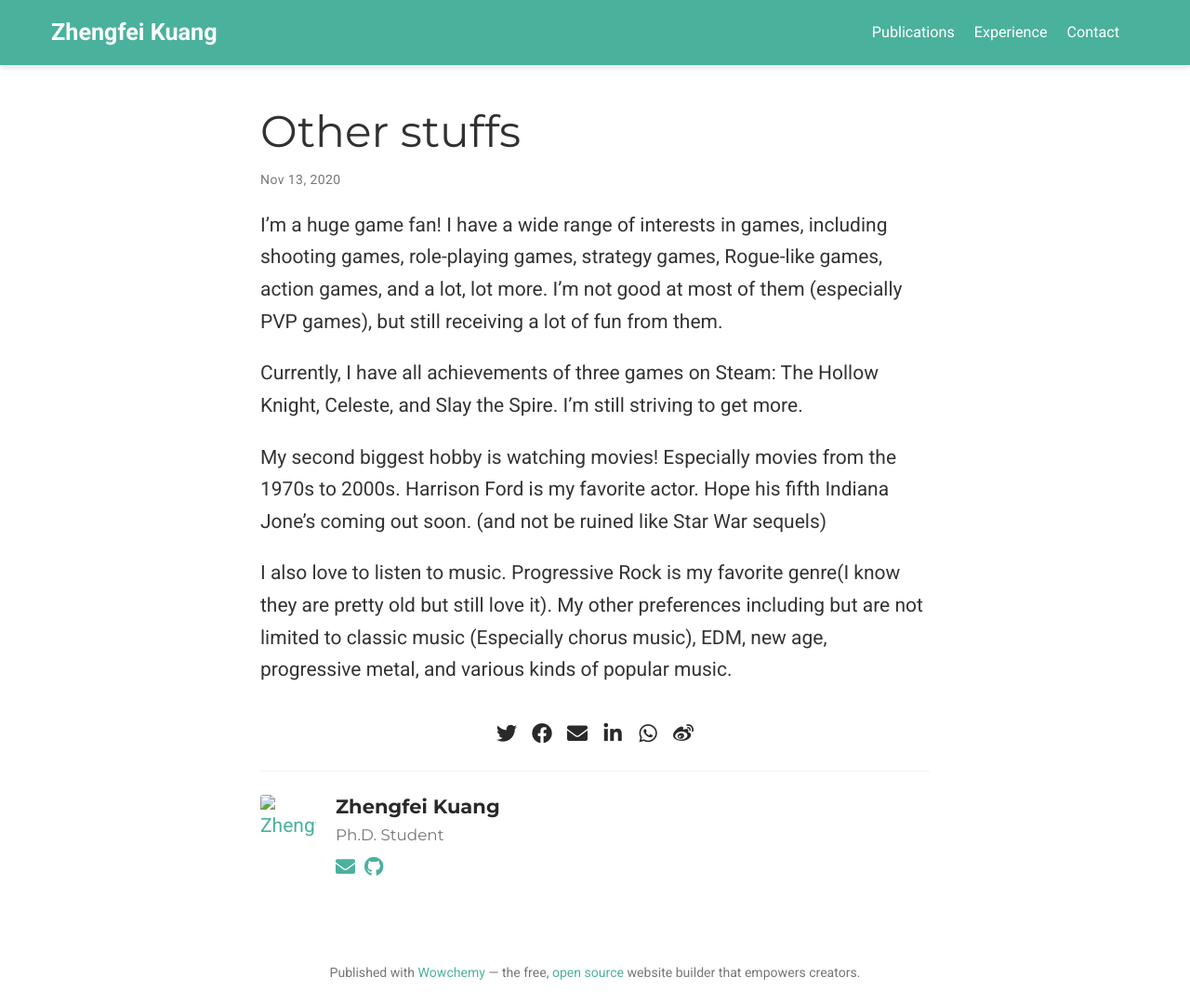
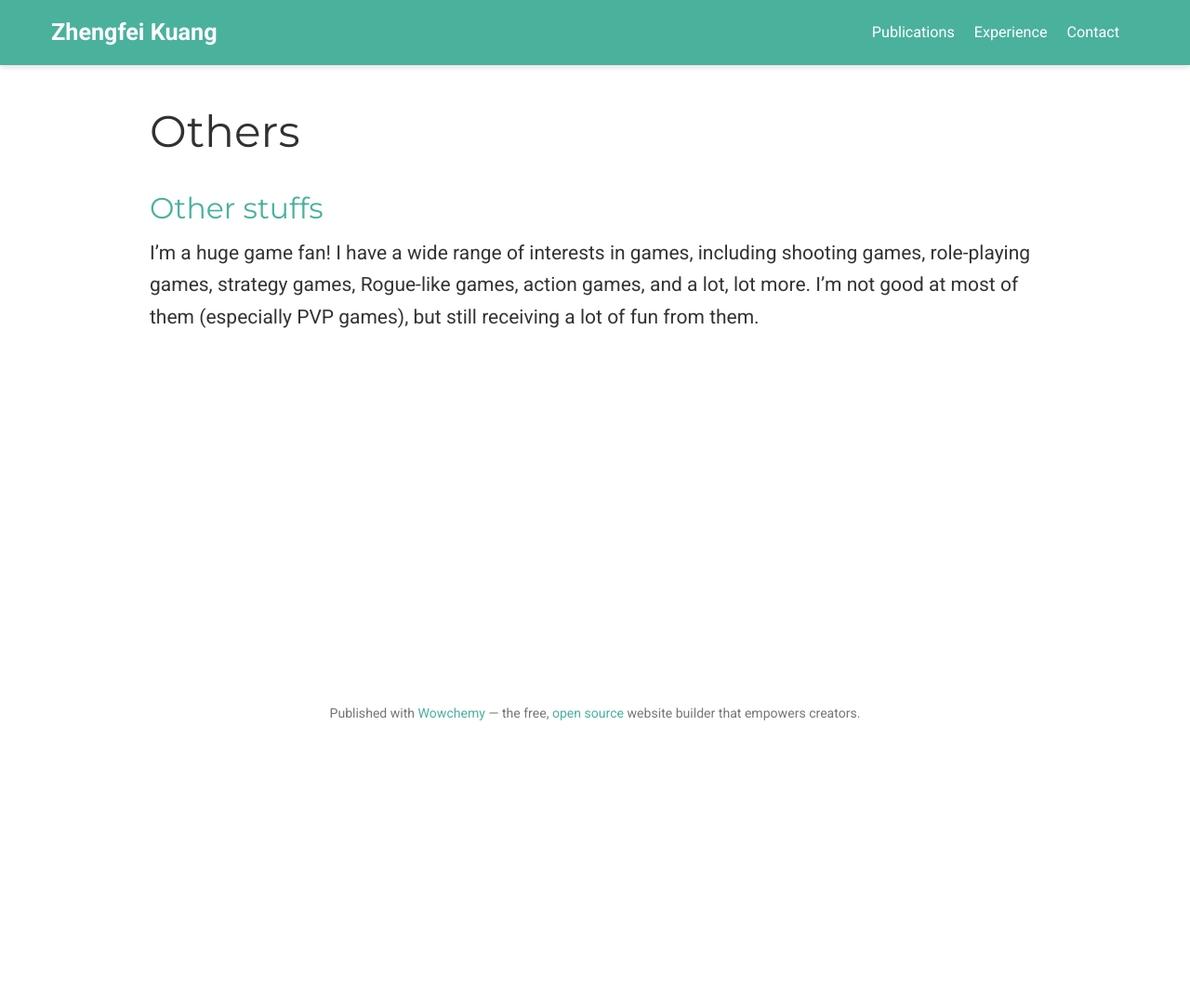
Before and after one commit to formyfamily/personal_page, a plain HTML site: page others/index.html in a window 1280 px wide. Shown: the whole page at 93% size. After the commit the page ends 800 px from the top, so only its background shows below. Drawn offline with nearby package versions, Linux system fonts and the light colour scheme; some packages are replaced by stand-ins of ours; files that its build step writes are made by us from their sources; some icons are missing; files whose address does not match are found by name.

```diff
--- a/others/index.html
+++ b/others/index.html
@@ -34,7 +34,7 @@
 
 
 
-  <meta name="description" content="I&rsquo;m a huge game fan! I have a wide range of interests in games, including shooting games, role-playing games, strategy games, Rogue-like games, action games, and a lot, lot more. I&rsquo;m not good at most of them (especially PVP games), but still receiving a lot of fun from them.">
+  <meta name="description" content="Ph.D. Student">
 
 
   <link rel="alternate" hreflang="en-us" href="formyfamily.github.io/others/">
@@ -259,6 +259,8 @@
 
 
 
+  <link rel="alternate" href="formyfamily.github.io/others/index.xml" type="application/rss+xml" title="Zhengfei Kuang">
+
 
   <link rel="manifest" href="/formyfamily.github.io/index.webmanifest">
   <link rel="icon" type="image/png" href="/formyfamily.github.io/images/icon_hu7bfa335879e23b5e181e1083958f9d87_3410_32x32_fill_lanczos_center_2.png">
@@ -281,14 +283,11 @@
 
   <meta property="og:site_name" content="Zhengfei Kuang">
   <meta property="og:url" content="formyfamily.github.io/others/">
-  <meta property="og:title" content="Other stuffs | Zhengfei Kuang">
-  <meta property="og:description" content="I&rsquo;m a huge game fan! I have a wide range of interests in games, including shooting games, role-playing games, strategy games, Rogue-like games, action games, and a lot, lot more. I&rsquo;m not good at most of them (especially PVP games), but still receiving a lot of fun from them."><meta property="og:image" content="/formyfamily.github.io/images/icon_hu7bfa335879e23b5e181e1083958f9d87_3410_512x512_fill_lanczos_center_2.png">
+  <meta property="og:title" content="Others | Zhengfei Kuang">
+  <meta property="og:description" content="Ph.D. Student"><meta property="og:image" content="/formyfamily.github.io/images/icon_hu7bfa335879e23b5e181e1083958f9d87_3410_512x512_fill_lanczos_center_2.png">
   <meta property="twitter:image" content="/formyfamily.github.io/images/icon_hu7bfa335879e23b5e181e1083958f9d87_3410_512x512_fill_lanczos_center_2.png"><meta property="og:locale" content="en-us">
 
-
-      <meta property="article:published_time" content="2020-11-13T00:00:00&#43;00:00">
-
-    <meta property="article:modified_time" content="2020-11-13T00:00:00&#43;00:00">
+    <meta property="og:updated_time" content="2020-11-13T00:00:00&#43;00:00">
 
 
 
@@ -305,9 +304,7 @@
 
 
 
-
-
-  <title>Other stuffs | Zhengfei Kuang</title>
+  <title>Others | Zhengfei Kuang</title>
 
 </head>
 
@@ -534,187 +531,6 @@
   </div>
 
   <div class="page-body">
-    <article class="article">
-
-
-
-
-
-
-
-
-
-
-
-
-
-
-
-
-
-
-
-<div class="article-container pt-3">
-  <h1>Other stuffs</h1>
-
-
-
-
-
-
-
-<div class="article-metadata">
-
-
-
-
-
-  <span class="article-date">
-
-
-
-
-    Nov 13, 2020
-  </span>
-
-
-
-
-
-
-
-
-
-
-
-
-
-
-
-</div>
-
-
-
-
-
-
-
-
-
-
-
-
-
-
-
-
-
-</div>
-
-
-
-  <div class="article-container">
-
-    <div class="article-style">
-      <p>I&rsquo;m a huge game fan! I have a wide range of interests in games, including shooting games, role-playing games, strategy games, Rogue-like games, action games, and a lot, lot more. I&rsquo;m not good at most of them (especially PVP games), but still receiving a lot of fun from them.</p>
-<p>Currently, I have all achievements of three games on Steam: The Hollow Knight, Celeste, and Slay the Spire. I&rsquo;m still striving to get more.</p>
-<p>My second biggest hobby is watching movies! Especially movies from the 1970s to 2000s. Harrison Ford is my favorite actor. Hope his fifth Indiana Jone&rsquo;s coming out soon. (and not be ruined like Star War sequels)</p>
-<p>I also love to listen to music. Progressive Rock is my favorite genre(I know they are pretty old but still love it). My other preferences including but are not limited to classic music (Especially chorus music), EDM, new age, progressive metal, and various kinds of popular music.</p>
-
-    </div>
-
-
-
-
-
-
-
-
-
-
-<div class="share-box" aria-hidden="true">
-  <ul class="share">
-
-
-
-
-
-
-
-
-      <li>
-        <a href="https://twitter.com/intent/tweet?url=formyfamily.github.io/others/&amp;text=Other%20stuffs" target="_blank" rel="noopener" class="share-btn-twitter">
-          <i class="fab fa-twitter"></i>
-        </a>
-      </li>
-
-
-
-
-
-
-
-
-      <li>
-        <a href="https://www.facebook.com/sharer.php?u=formyfamily.github.io/others/&amp;t=Other%20stuffs" target="_blank" rel="noopener" class="share-btn-facebook">
-          <i class="fab fa-facebook"></i>
-        </a>
-      </li>
-
-
-
-
-
-
-
-
-      <li>
-        <a href="mailto:?subject=Other%20stuffs&amp;body=formyfamily.github.io/others/" target="_blank" rel="noopener" class="share-btn-email">
-          <i class="fas fa-envelope"></i>
-        </a>
-      </li>
-
-
-
-
-
-
-
-
-      <li>
-        <a href="https://www.linkedin.com/shareArticle?url=formyfamily.github.io/others/&amp;title=Other%20stuffs" target="_blank" rel="noopener" class="share-btn-linkedin">
-          <i class="fab fa-linkedin-in"></i>
-        </a>
-      </li>
-
-
-
-
-
-
-
-
-      <li>
-        <a href="whatsapp://send?text=Other%20stuffs%20formyfamily.github.io/others/" target="_blank" rel="noopener" class="share-btn-whatsapp">
-          <i class="fab fa-whatsapp"></i>
-        </a>
-      </li>
-
-
-
-
-
-
-
-
-      <li>
-        <a href="https://service.weibo.com/share/share.php?url=formyfamily.github.io/others/&amp;title=Other%20stuffs" target="_blank" rel="noopener" class="share-btn-weibo">
-          <i class="fab fa-weibo"></i>
-        </a>
-      </li>
-
-  </ul>
-</div>
 
 
 
@@ -735,20 +551,17 @@
 
 
 
+<div class="universal-wrapper pt-3">
+  <h1>Others</h1>
 
 
 
-  <div class="media author-card content-widget-hr">
+
+</div>
 
 
-      <a href="formyfamily.github.io"><img class="avatar mr-3 avatar-square" src="/formyfamily.github.io/author/zhengfei-kuang/avatar_hu98758cabf46c823a011c923fb814963f_54306_270x270_fill_q90_lanczos_center.jpg" alt="Zhengfei Kuang"></a>
 
-
-    <div class="media-body">
-      <h5 class="card-title"><a href="formyfamily.github.io">Zhengfei Kuang</a></h5>
-      <h6 class="card-subtitle">Ph.D. Student</h6>
-
-      <ul class="network-icon" aria-hidden="true">
+<div class="universal-wrapper">
 
 
 
@@ -756,60 +569,19 @@
 
 
 
+    <div>
+      <h2><a href="formyfamily.github.io/others/" >Other stuffs</a></h2>
+      <div class="article-style">
+
+          I&rsquo;m a huge game fan! I have a wide range of interests in games, including shooting games, role-playing games, strategy games, Rogue-like games, action games, and a lot, lot more. I&rsquo;m not good at most of them (especially PVP games), but still receiving a lot of fun from them.
+
+      </div>
+    </div>
 
 
 
 
-
-    <li>
-      <a href="/formyfamily.github.io/#contact" >
-        <i class="fas fa-envelope"></i>
-      </a>
-    </li>
-
-
-
-
-
-
-
-
-
-
-
-
-    <li>
-      <a href="https://github.com/formyfamily" target="_blank" rel="noopener">
-        <i class="fab fa-github"></i>
-      </a>
-    </li>
-
-</ul>
-
-    </div>
-  </div>
-
-
-
-
-
-
-
-
-
-
-
-
-
-
-
-
-
-
-
-
-  </div>
-</article>
+</div>
   </div>
 
   <div class="page-footer">
```
Also changed, not shown: index.html (+8 -0 lines), publication/3/index.html (+8 -0 lines), publication/index.html (+8 -0 lines).
